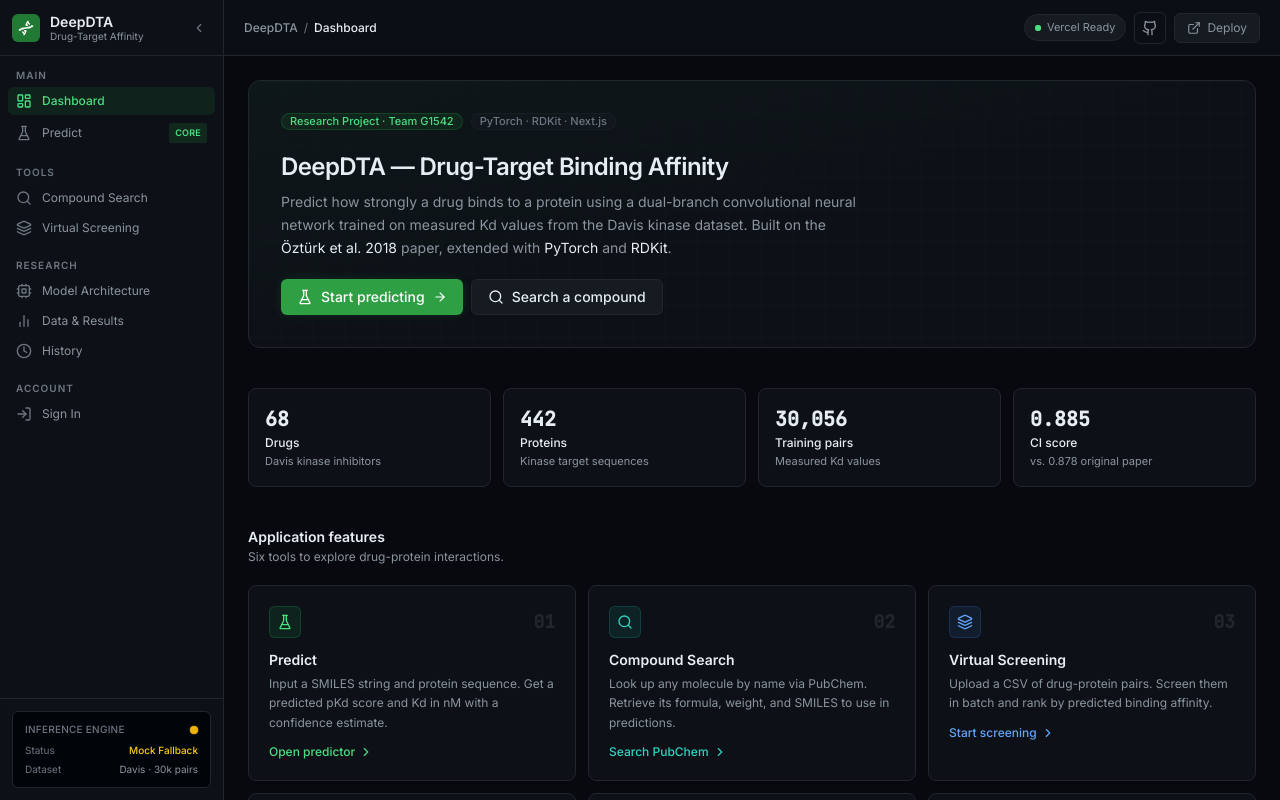
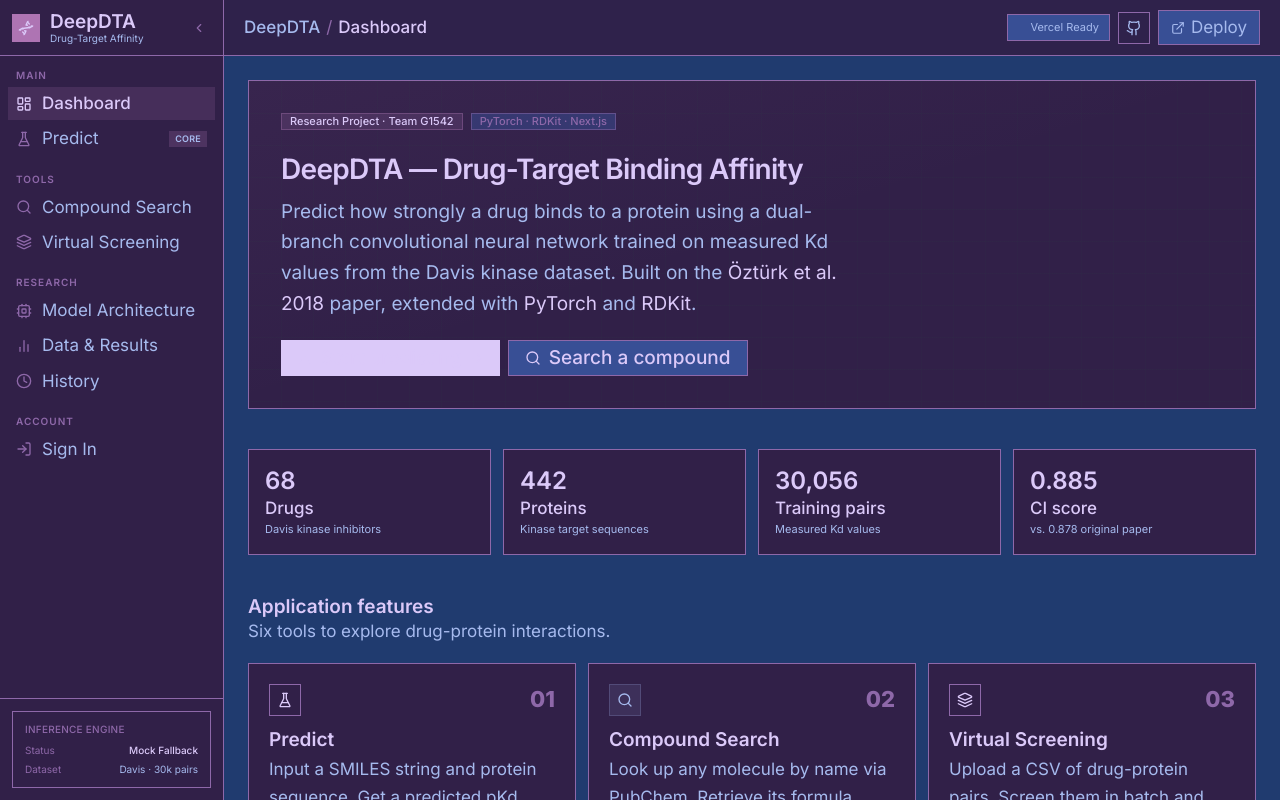
Before and after one commit to SC-Charan/DeepDTA-Plus, a Next.js app in the folder frontend/: page / in a window 1280 px wide. Built offline with nearby package versions, Linux system fonts and the light colour scheme; no server answers.

Commit message:
tailwind.config.ts
Hav

```diff
--- a/frontend/tailwind.config.ts
+++ b/frontend/tailwind.config.ts
@@ -1,4 +1,14 @@
 import type { Config } from "tailwindcss";
+
+const palette = {
+  page: "#203B6F",
+  panel: "#312048",
+  secondary: "#384F95",
+  pixel: "#8E68A9",
+  accent: "#BC7EBF",
+  heading: "#DBC9F9",
+  body: "#A6BAEE",
+} as const;
 
 const config: Config = {
   darkMode: "class",
@@ -8,127 +18,169 @@ const config: Config = {
     "./app/**/*.{js,ts,jsx,tsx,mdx}",
   ],
   theme: {
-    extend: {
+    // Replaces Tailwind's default colours: the palette is the entire colour set.
     colors: {
-        // GitHub-inspired dark palette — clean, professional
-        background: "#07090f",
+      transparent: "transparent",
+      current: "currentColor",
+      inherit: "inherit",
+
+      // Semantic tokens
+      page: palette.page, // bg-page
+      panel: palette.panel, // bg-panel
+      secondary: palette.secondary, // bg-secondary
+      pixel: palette.pixel, // border-pixel
+      "btn-accent": palette.accent, // bg-btn-accent
+      accent: palette.accent,
+      heading: palette.heading, // text-heading
+      body: palette.body, // text-body
+
+      // Binding-status tokens (brightness + fill pattern, never colour alone)
+      "binding-veryhigh": { DEFAULT: "#DBC9F9", text: "#312048" },
+      "binding-high": { DEFAULT: "#BC7EBF", text: "#312048" },
+      "binding-moderate": { DEFAULT: "#A6BAEE", text: "#312048" },
+      "binding-none": { DEFAULT: "#384F95", text: "#A6BAEE", border: "#8E68A9" },
+
+      // Legacy aliases, remapped onto the palette so existing class names keep resolving
+      background: palette.page,
       canvas: {
-          DEFAULT: "#07090f",
-          subtle:  "#0d1117",
-          inset:   "#010409",
-          overlay: "#161b22",
+        DEFAULT: palette.page,
+        subtle: palette.panel,
+        inset: palette.panel,
+        overlay: palette.secondary,
       },
       surface: {
-          DEFAULT: "#07090f",
-          card:    "#0d1117",
-          elevated:"#161b22",
-          overlay: "#1c2333",
-          border:  "#21262d",
-          hover:   "#30363d",
+        DEFAULT: palette.page,
+        card: palette.panel,
+        elevated: palette.secondary,
+        overlay: palette.secondary,
+        border: palette.pixel,
+        hover: palette.secondary,
       },
       fg: {
-          DEFAULT: "#e6edf3",
-          muted:   "#8b949e",
-          subtle:  "#6e7681",
-          on_emphasis: "#ffffff",
+        DEFAULT: palette.heading,
+        muted: palette.body,
+        subtle: palette.pixel,
+        on_emphasis: palette.panel,
       },
-        // Accent — emerald/teal (kept minimal)
       brand: {
-          50:  "#f0fdf4",
-          100: "#dcfce7",
-          200: "#bbf7d0",
-          300: "#86efac",
-          400: "#4ade80",
-          500: "#22c55e",
-          600: "#16a34a",
-          700: "#15803d",
-          800: "#166534",
-          900: "#14532d",
-          // Core accent
-          accent: "#238636",
-          emphasis: "#2ea043",
-          muted:  "#1a7f37",
+        50: palette.heading,
+        100: palette.heading,
+        200: palette.heading,
+        300: palette.accent,
+        400: palette.accent,
+        500: palette.accent,
+        600: palette.accent,
+        700: palette.pixel,
+        800: palette.secondary,
+        900: palette.panel,
+        accent: palette.accent,
+        emphasis: palette.heading,
+        muted: palette.pixel,
       },
-        // Teal secondary
       teal: {
-          50:  "#f0fdfa",
-          300: "#5eead4",
-          400: "#2dd4bf",
-          500: "#14b8a6",
-          600: "#0d9488",
-          700: "#0f766e",
-          accent: "#0f8080",
+        50: palette.heading,
+        300: palette.body,
+        400: palette.body,
+        500: palette.body,
+        600: palette.body,
+        700: palette.secondary,
+        accent: palette.body,
       },
-        // Danger / red
       danger: {
-          DEFAULT: "#f85149",
-          muted:   "#b62324",
-          subtle:  "#490202",
-          emphasis: "#da3633",
+        DEFAULT: palette.heading,
+        muted: palette.pixel,
+        subtle: palette.secondary,
+        emphasis: palette.accent,
       },
-        // Neutral scale matching GitHub's exact grays
       neutral: {
-          50:  "#f6f8fa",
-          100: "#eaeef2",
-          200: "#d0d7de",
-          300: "#afb8c1",
-          400: "#8c959f",
-          500: "#6e7781",
-          600: "#57606a",
-          700: "#424a53",
-          800: "#32383f",
-          900: "#24292f",
-          950: "#1c2128",
+        50: palette.heading,
+        100: palette.heading,
+        200: palette.heading,
+        300: palette.body,
+        400: palette.body,
+        500: palette.pixel,
+        600: palette.pixel,
+        700: palette.secondary,
+        800: palette.secondary,
+        900: palette.panel,
+        950: palette.page,
       },
     },
+
+    // border-radius: 0 everywhere, no exceptions
+    borderRadius: {
+      none: "0",
+      sm: "0",
+      DEFAULT: "0",
+      md: "0",
+      lg: "0",
+      xl: "0",
+      "2xl": "0",
+      "3xl": "0",
+      full: "0",
+    },
+
+    // Inset bevels only. No outer shadows, glows, blur or spread.
+    boxShadow: {
+      none: "none",
+      DEFAULT: "inset 2px 2px 0 0 #384F95, inset -2px -2px 0 0 #203B6F",
+      bevel: "inset 2px 2px 0 0 #384F95, inset -2px -2px 0 0 #203B6F",
+      "bevel-secondary": "inset 2px 2px 0 0 #A6BAEE, inset -2px -2px 0 0 #312048",
+      "bevel-sunken": "inset 2px 2px 0 0 #312048, inset -2px -2px 0 0 #384F95",
+      "bevel-accent": "inset 2px 2px 0 0 #DBC9F9, inset -2px -2px 0 0 #8E68A9",
+      "bevel-accent-pressed": "inset 2px 2px 0 0 #8E68A9, inset -2px -2px 0 0 #DBC9F9",
+      // Legacy names
+      card: "inset 2px 2px 0 0 #384F95, inset -2px -2px 0 0 #203B6F",
+      "card-hover": "inset 2px 2px 0 0 #384F95, inset -2px -2px 0 0 #203B6F",
+      "glow-sm": "none",
+      glow: "none",
+      "glow-teal": "none",
+      z1: "none",
+      z2: "none",
+      z3: "none",
+      z4: "none",
+    },
+
+    // Rings are outer spread shadows, so they are disabled. Focus uses outline.
+    ringWidth: { DEFAULT: "0px", 0: "0px" },
+    dropShadow: {},
+    backdropBlur: {},
+
+    // No animation other than simple state transitions
+    keyframes: {},
+    animation: { none: "none" },
+
+    extend: {
       fontFamily: {
-        sans: ["Inter", "-apple-system", "BlinkMacSystemFont", "Segoe UI", "system-ui", "sans-serif"],
-        mono: ["JetBrains Mono", "Fira Code", "Cascadia Code", "Menlo", "Monaco", "Consolas", "monospace"],
+        sans: ["var(--font-body)", "ui-monospace", "Menlo", "Consolas", "monospace"],
+        mono: ["var(--font-body)", "ui-monospace", "Menlo", "Consolas", "monospace"],
+        body: ["var(--font-body)", "ui-monospace", "Menlo", "Consolas", "monospace"],
+        pixel: ["var(--font-pixel)", "ui-monospace", "Menlo", "Consolas", "monospace"],
       },
+      // Scaled up so VT323 stays readable and the hierarchy stays correct
       fontSize: {
-        "2xs": ["0.6875rem", { lineHeight: "1.2" }],
+        "2xs": ["1rem", { lineHeight: "1.2" }],
+        xs: ["1.0625rem", { lineHeight: "1.25" }],
+        sm: ["1.1875rem", { lineHeight: "1.3" }],
+        base: ["1.25rem", { lineHeight: "1.3" }],
+        lg: ["1.375rem", { lineHeight: "1.3" }],
+        xl: ["1.5rem", { lineHeight: "1.25" }],
+        "2xl": ["1.75rem", { lineHeight: "1.2" }],
+        "3xl": ["2rem", { lineHeight: "1.2" }],
+        "4xl": ["2.25rem", { lineHeight: "1.15" }],
       },
-      borderRadius: {
-        "2xl": "12px",
-        "3xl": "16px",
+      borderColor: ({ theme }) => ({
+        ...(theme("colors") as Record<string, string>),
+        DEFAULT: palette.pixel,
+      }),
+      transitionDuration: { DEFAULT: "100ms" },
+      transitionTimingFunction: { DEFAULT: "linear" },
+      backgroundImage: {
+        "dot-grid":
+          "radial-gradient(rgba(219, 201, 249, 0.05) 1px, transparent 1px)",
       },
-      boxShadow: {
-        // Subtle card shadows
-        card:  "0 1px 3px rgba(0,0,0,0.5), 0 0 0 1px rgba(28,35,51,0.6)",
-        "card-hover": "0 4px 12px rgba(0,0,0,0.6), 0 0 0 1px rgba(35,134,54,0.3)",
-        // Accent glows
-        "glow-sm": "0 0 12px -3px rgba(35,134,54,0.4)",
-        "glow":    "0 0 24px -6px rgba(35,134,54,0.5)",
-        "glow-teal": "0 0 20px -5px rgba(20,184,166,0.4)",
-        // Elevation
-        "z1": "0 1px 2px rgba(0,0,0,0.6)",
-        "z2": "0 2px 8px rgba(0,0,0,0.5)",
-        "z3": "0 8px 24px rgba(0,0,0,0.4)",
-        "z4": "0 16px 48px rgba(0,0,0,0.5)",
-      },
-      keyframes: {
-        "fade-in": {
-          from: { opacity: "0", transform: "translateY(6px)" },
-          to:   { opacity: "1", transform: "translateY(0)" },
-        },
-        "slide-in-right": {
-          from: { opacity: "0", transform: "translateX(12px)" },
-          to:   { opacity: "1", transform: "translateX(0)" },
-        },
-        "scale-in": {
-          from: { opacity: "0", transform: "scale(0.96)" },
-          to:   { opacity: "1", transform: "scale(1)" },
-        },
-        "ping-slow": {
-          "0%, 100%": { transform: "scale(1)", opacity: "0.8" },
-          "50%": { transform: "scale(1.4)", opacity: "0" },
-        },
-      },
-      animation: {
-        "fade-in":       "fade-in 0.25s ease forwards",
-        "slide-in-right":"slide-in-right 0.2s ease forwards",
-        "scale-in":      "scale-in 0.15s ease forwards",
-        "ping-slow":     "ping-slow 2s cubic-bezier(0,0,0.2,1) infinite",
+      backgroundSize: {
+        grid: "8px 8px",
       },
     },
   },
```
Lines whose indentation alone changed are shown as unchanged.
